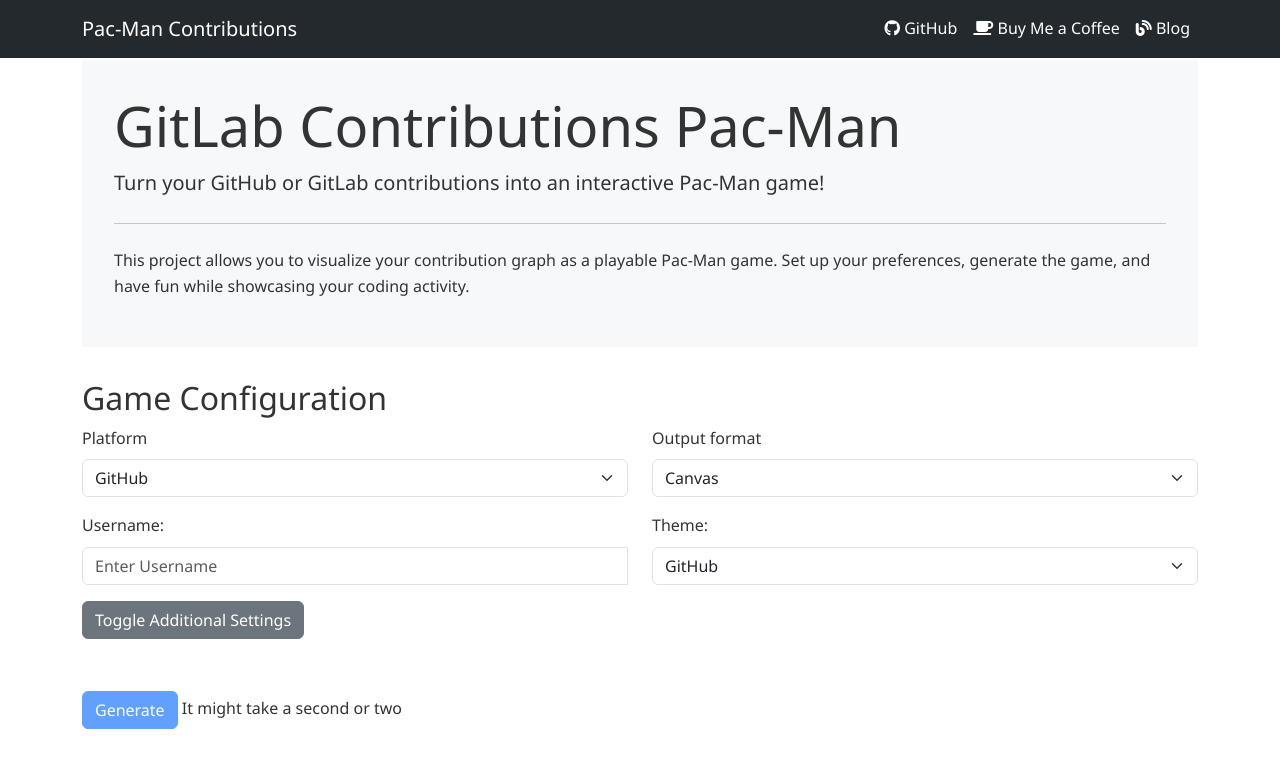
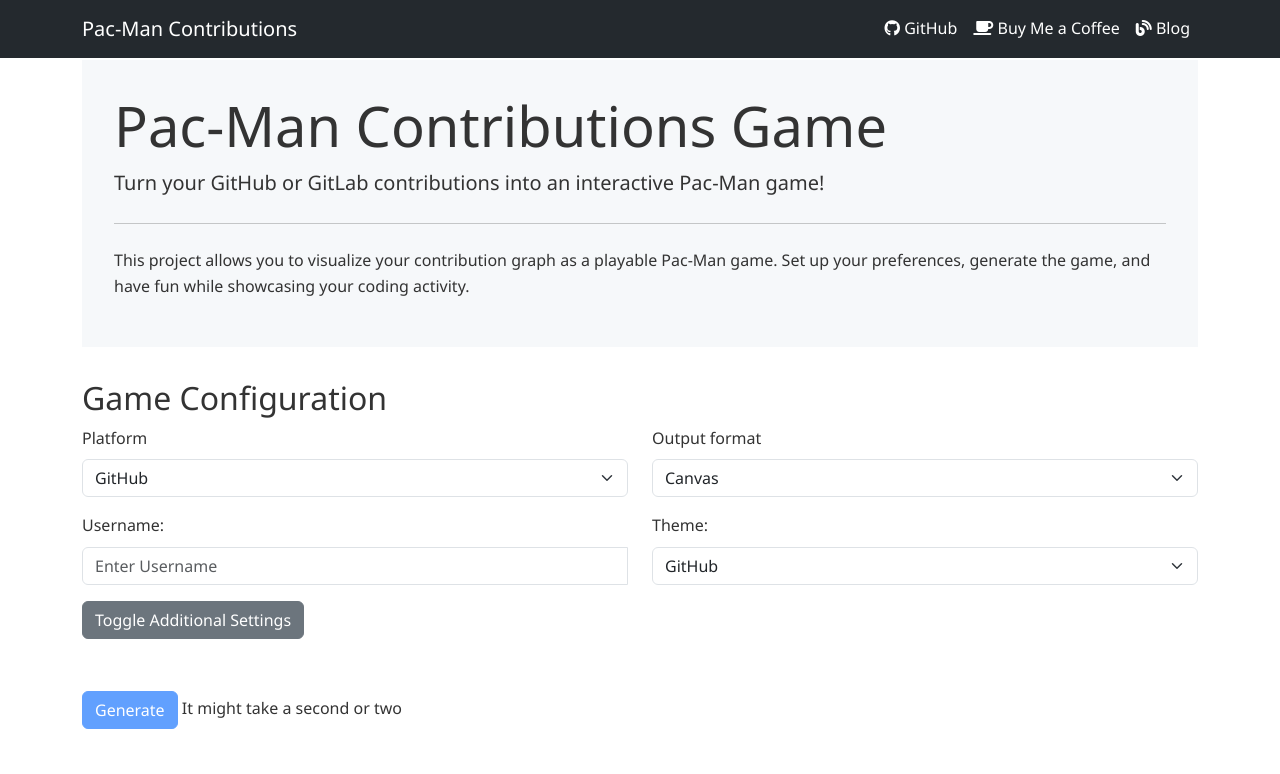
Before and after one commit to ZephrFish/pacman-contribution-graph, a website built with webpack: page index.html in a window 1280 px wide. Shown: the top 774 px of the page. Built offline with nearby package versions, Linux system fonts and the light colour scheme; a script that the page names is missing.

Commit message:
Change heading

```diff
--- a/index.html
+++ b/index.html
@@ -4,7 +4,7 @@
 		<meta charset="UTF-8" />
 		<meta name="viewport" content="width=device-width, initial-scale=1.0" />
 		<meta name="google-site-verification" content="ETILrgmBZ33RjlxJh-ybUFcIlIyKXyefMvxbxC6LmOU" />
-		<title>GitLab Contributions Pac-Man</title>
+		<title>Pac-Man Contributions Game</title>
 		<link href="https://cdn.jsdelivr.net/npm/bootstrap@5.3.0-alpha1/dist/css/bootstrap.min.css" rel="stylesheet" />
 		<link rel="stylesheet" href="https://cdnjs.cloudflare.com/ajax/libs/font-awesome/6.1.1/css/all.min.css" />
 		<style>
@@ -82,7 +82,7 @@
 
 		<div class="container">
 			<div class="jumbotron">
-				<h1 class="display-4">GitLab Contributions Pac-Man</h1>
+				<h1 class="display-4">Pac-Man Contributions Game</h1>
 				<p class="lead">Turn your GitHub or GitLab contributions into an interactive Pac-Man game!</p>
 				<hr class="my-4" />
 				<p>
```
Also changed, not shown: embeded/canvas.html (+1 -1 lines), embeded/svg.html (+1 -1 lines).
